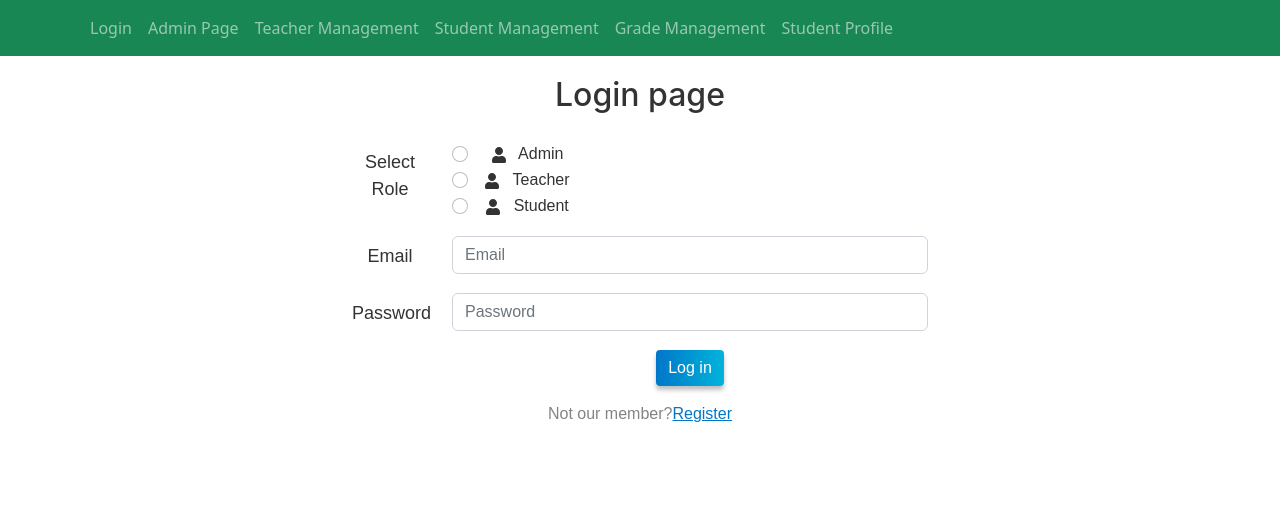
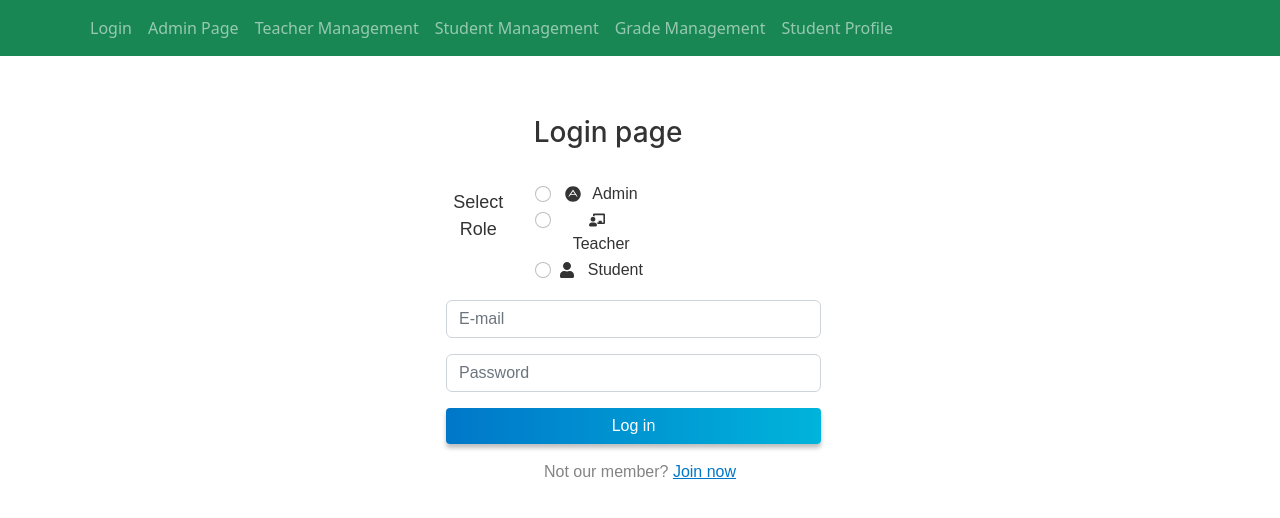
Before and after one commit to LuhPaglia/final-project-beavers, a React (Create React App) app: page / in a window 1280 px wide. Shown: the top 518 px of the page. Built offline with nearby package versions, Linux system fonts and the light colour scheme.

Commit message:
detail changed

```diff
--- a/src/pages/Login.js
+++ b/src/pages/Login.js
@@ -1,15 +1,15 @@
 import { Container, Row, Col, Form, Button } from "react-bootstrap";
 import { StyledLogin } from '../styles';
-import { FaUser } from 'react-icons/fa';
+import { FaAdn, FaChalkboardTeacher, FaGlassCheers, FaGraduationCap, FaMagic, FaMastodon, FaSchool, FaStudiovinari, FaUser } from 'react-icons/fa';
 
 const Login = () => {
   return (
-    <StyledLogin>
+    <StyledLogin style={{paddingLeft: '15vh', paddingTop: '5vh'}}>
       <Container style={{ paddingTop: '20px', paddingBottom: '20px', width: '50%' }}>
-        <h1 style={{ fontFamily: 'Inter', fontSize: '32px', color: '#333' }}>Login page</h1>
+        <h1 style={{ fontFamily: 'Inter', fontSize: '28px', color: '#333', paddingRight:'23vh' }}>Login page</h1>
 
 
-        <Form style={{ backgroundColor: '#ffffff', padding: '20px', borderRadius: '4px'}}>
+        <Form style={{paddingRight: '0', borderRadius: '4px', padding: '3vh', display: 'flex', flexDirection: 'column', justifyContent: 'center'}}>
           <fieldset>
             <Form.Group as={Row} className="mb-3">
               <Form.Label as="legend" column sm={2} style={{ fontFamily: 'Sans-serif', fontSize: '18px', color: '#333' }}>
@@ -18,14 +18,14 @@ const Login = () => {
               <Col sm={3}>
                 <Form.Check
                   type="radio"
-                  label={<><FaUser style={{ marginRight: '8px' }} /> Admin</>}
+                  label={<><FaAdn style={{ marginRight: '8px'}} /> Admin </>}
                   name="role"
                   id="admin"
                   style={{ fontFamily: 'Sans-serif', fontSize: '16px', color: '#333' }}
                 />
                 <Form.Check
                   type="radio"
-                  label={<><FaUser style={{ marginRight: '8px' }} /> Teacher</>}
+                  label={<><FaChalkboardTeacher style={{ marginRight: '8px' }} /> Teacher</>}
                   name="role"
                   id="teacher"
                   style={{ fontFamily: 'Sans-serif', fontSize: '16px', color: '#333' }}
@@ -42,29 +42,28 @@ const Login = () => {
           </fieldset>
 
           <Form.Group as={Row} className="mb-3" controlId="formHorizontalEmail">
-            <Form.Label column sm={2} style={{ fontFamily: 'Sans-serif', fontSize: '18px', color: '#333' }}>
-              Email
-            </Form.Label>
-            <Col sm={10}>
-              <Form.Control type="email" placeholder="Email" style={{ fontFamily: 'Sans-serif', fontSize: '16px', color: '#333' }} />
+
+            <Col sm={9}>
+
+              <Form.Control type="email" placeholder="E-mail" style={{ fontFamily: 'Sans-serif', fontSize: '16px', color: '#333' }} />
             </Col>
           </Form.Group>
 
           <Form.Group as={Row} className="mb-3" controlId="formHorizontalPassword">
-            <Form.Label column sm={2} style={{ fontFamily: 'Sans-serif', fontSize: '18px', color: '#333' }}>
-              Password
-            </Form.Label>
-            <Col sm={10}>
+
+            <Col sm={9}>
+
               <Form.Control type="password" placeholder="Password" style={{ fontFamily: 'Sans-serif', fontSize: '16px', color: '#333' }} />
             </Col>
           </Form.Group>
 
           <Form.Group as={Row} className="mb-3">
-            <Col sm={{ span: 10, offset: 2 }}>
+          <Col sm={9} md={9} lg={9}>
             <Button
               variant="success"
               type="submit"
               style={{
+                width: '100%',
                 fontFamily: 'Sans-serif',
                 fontSize: '16px',
                 background: 'linear-gradient(to right, #0077c9, #00b4db)',
@@ -84,9 +83,9 @@ const Login = () => {
             </Col>
           </Form.Group>
 
-<p style={{ color: '#848484', fontFamily: 'Sans-serif', fontSize: '16px' }}>Not our member?
-<a href="./register.php" style={{ color: '#0077c9', fontFamily: 'Sans-serif', fontSize: '16px' }}>Register</a>
-</p>
+<p style={{ color: '#848484', fontFamily: 'Sans-serif', fontSize: '16px', paddingRight:'15vh'}}>Not our member?&nbsp;
+<a href="./register.php" style={{ color: '#0077c9', fontFamily: 'Sans-serif', fontSize: '16px' }}>Join now</a>
+ </p>
 </Form>
 </Container>
 </StyledLogin>
```
